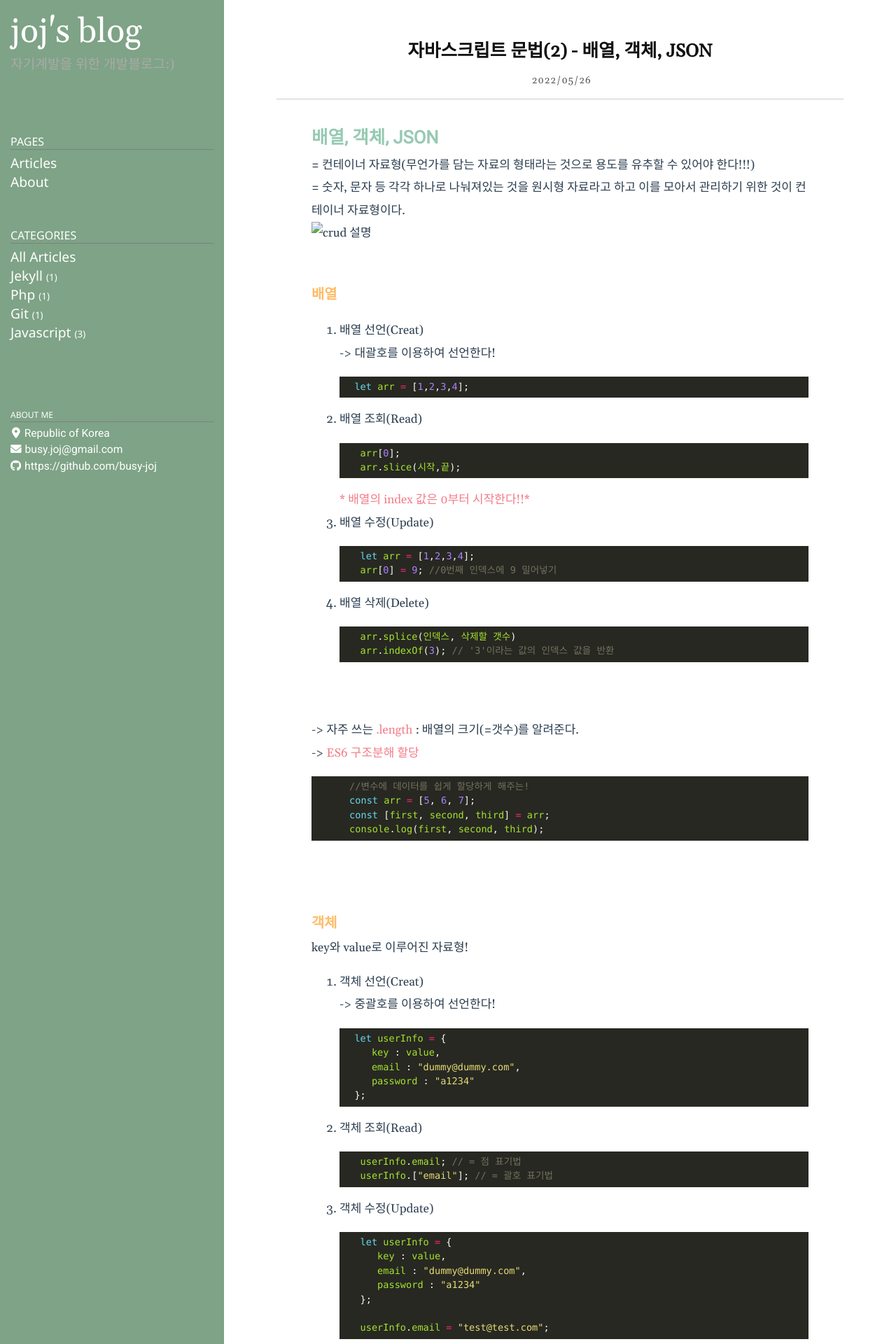
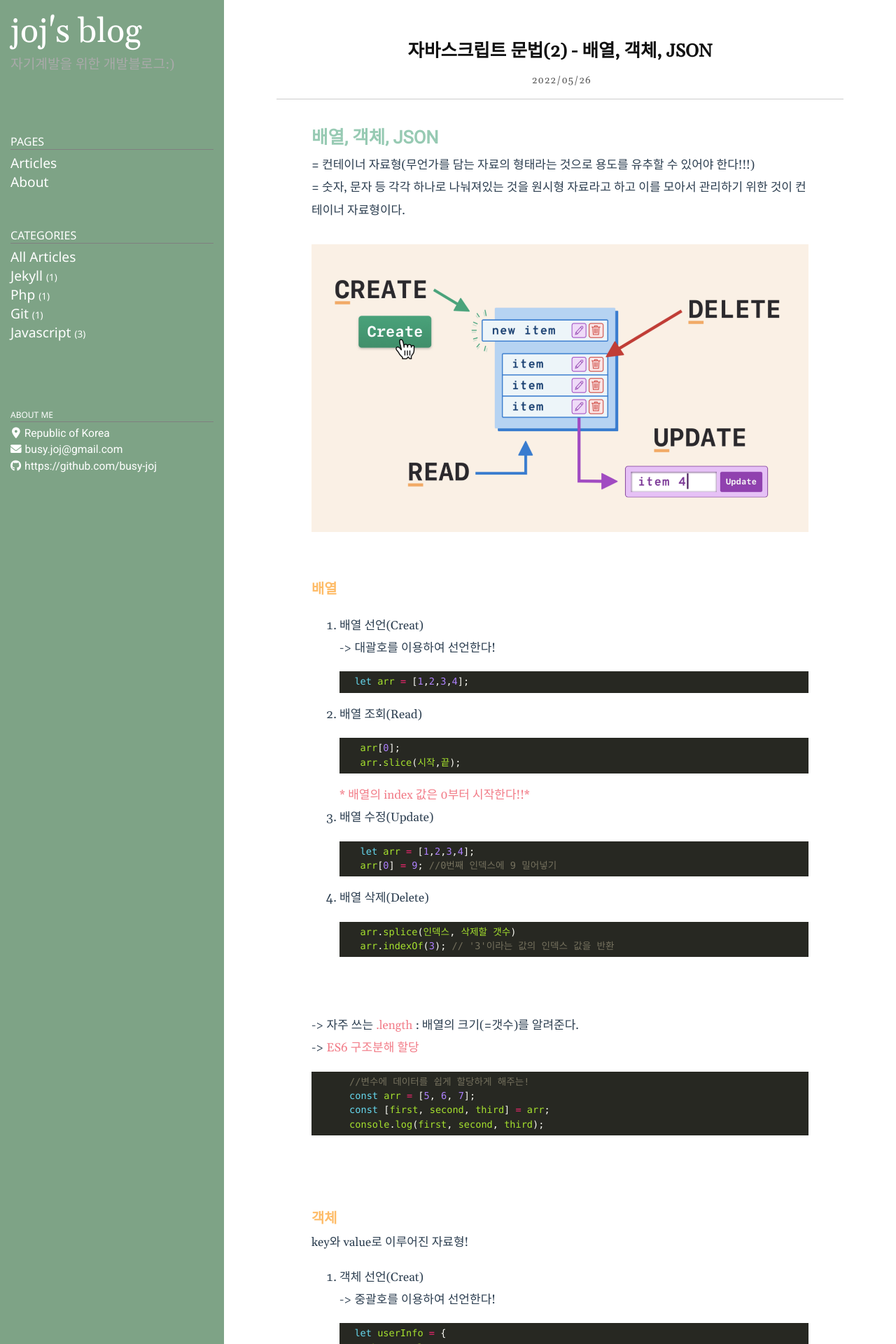
Before and after one commit to busy-joj/busy-joj.github.io, a Jekyll site: the page built from _posts/Javascript/2022-05-26-js3.markdown, in a window 1280 px wide. Shown: the top 1920 px of the page at 70% size. Built offline with Jekyll 4.4.1, drawn with Linux system fonts in a browser that asks for light colours.

Commit message:
js 포스트 이미지 추가

```diff
--- a/_posts/Javascript/2022-05-26-js3.markdown
+++ b/_posts/Javascript/2022-05-26-js3.markdown
@@ -9,8 +9,10 @@ category: Javascript
 
 = 컨테이너 자료형(무언가를 담는 자료의 형태라는 것으로 용도를 유추할 수 있어야 한다!!!)
 = 숫자, 문자 등 각각 하나로 나눠져있는 것을 원시형 자료라고 하고 이를 모아서 관리하기 위한 것이 컨테이너 자료형이다.
+<br/>
+<br/>
 
-![crud 설명](./img/crud.png)
+![crud 설명](../../../../public/img/crud.png)
 <br/>
 <br/>
 
```
Also changed, not shown: public/img/crud.png (added).
